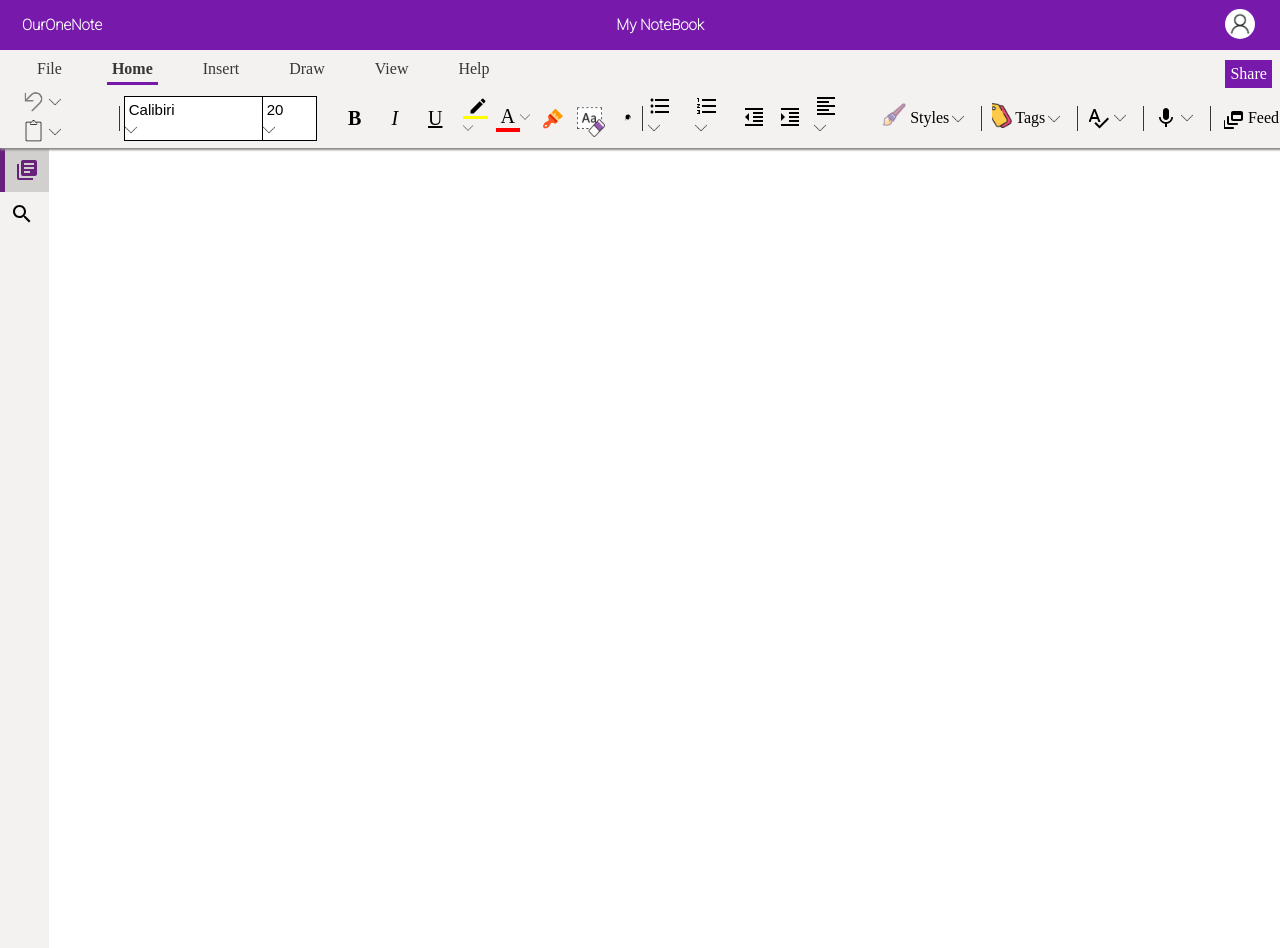
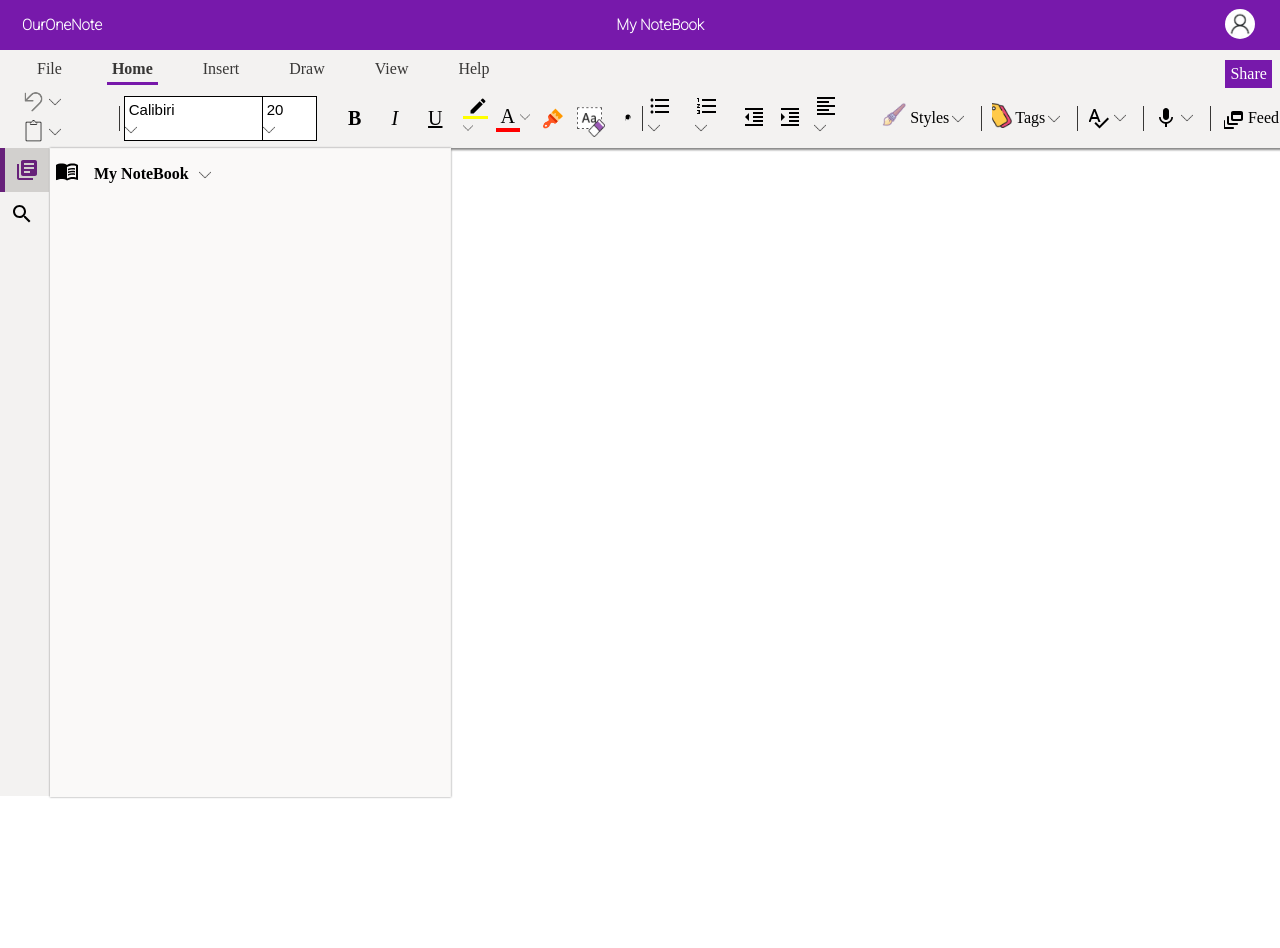
Before and after one commit to nancy0119/OurNote, a React (Create React App) app: page / in a window 1280 px wide. Shown: the top 948 px of the page. After the commit the page ends 800 px from the top, so only its background shows below. Built offline with nearby package versions, Linux system fonts and the light colour scheme.

Commit message:
Modified SideBar and added Toggle effect

```diff
--- a/public/styles.css
+++ b/public/styles.css
@@ -106,7 +106,7 @@ body{
     border-left: 1px solid #383736;
 }
 
-input:focus {
+.bottomNav input:focus {
     border: none;
     outline: none;
 }
@@ -126,14 +126,12 @@ input:focus {
 .leftBar{
     width: fit-content;
     background-color: #f3f2f1;
-    height: 100vh;
+    height: 81vh;
+    border-Right : 0.5px solid  #f3f2f1;
 }
 
 .sideIcon {
     padding: 10px;
-    /* color: #67217A;
-    background-color: #EDEBE9;
-    border-left: 5px solid #67217A ; */
 }
 
 .currentTab {
@@ -141,3 +139,13 @@ input:focus {
     background-color:#d2d0ce;
     border-left: 5px solid #67217A ;
 }
+
+.notebooks {
+    box-shadow: 0px 0px 2px #888888;
+    height: 81vh;
+    width: 50vh;
+    display: inline-flex;
+    background-color: #faf9f8;
+    border-right : 1px solid  #f3f2f1;
+    border-top: 1px solid  #f3f2f1 ;
+}
--- a/src/components/App.jsx
+++ b/src/components/App.jsx
@@ -1,7 +1,7 @@
 import React, { useState } from "react";
 import Header from "./Header";
 import TopNavBar from "./TopBar/TopNavBar";
-import SideBar from "./SideBar";
+import SideBar from "./SideBarFiles/SideBar";
 import BottomNavBar from "./BottomBar/BottomNavBar";
 
 function App() {
--- a/src/components/SideBar.jsx
+++ /dev/null
@@ -1,12 +0,0 @@
-import React from "react";
-import LibraryBooksIcon from '@material-ui/icons/LibraryBooks';
-import SearchIcon from '@material-ui/icons/Search';
-
-function SideBar() {
-    return <div className="leftBar">
-        <LibraryBooksIcon className="sideIcon currentTab hovering" style={{ display: "block" }} />
-        <SearchIcon className="sideIcon hovering" />
-    </div>
-}
-
-export default SideBar;
--- /dev/null
+++ b/src/components/SideBarFiles/NoteBookBar.jsx
@@ -0,0 +1,16 @@
+import React from "react";
+import MenuBookIcon from '@material-ui/icons/MenuBook';
+
+function NoteBooks(props) {
+
+    let visibility = props.isVisible;
+    return <div style={{ display: !visibility && "none" }} className="notebooks">
+        <div className="hovering" style={{ padding: "0px 5px", width: "inherit", height: "fit-content", display: "flex" }}>
+            <MenuBookIcon style={{ display: "inline", marginRight: "15px", marginTop: "10px" }} />
+            <p style={{ display: "inline", fontWeight: "bold", marginRight: "10px" }}> My NoteBook </p>
+            <img src="images/down-arrow.png" style={{ width: "12px", height: "12px", marginTop: "20px" }} />
+        </div>
+    </div >
+}
+
+export default NoteBooks;
--- /dev/null
+++ b/src/components/SideBarFiles/SearchBar.jsx
@@ -0,0 +1,14 @@
+import React from "react";
+
+
+function SearchBar(props) {
+    let visibility = props.isVisible;
+    return <div style={{ display: !visibility && "none", width: "30vh" }} className="notebooks">
+        <div style={{ padding: "5px", width: "inherit", height: "fit-content", display: "block" }}>
+            <input type="text" placeholder="Search" style={{ width: "25vh", padding: "10px", marginBottom: "10px" }} />
+            <input type="text" placeholder="Notebook" style={{ width: "15vh", padding: "5px" }}></input>
+        </div>
+    </div >
+}
+
+export default SearchBar;
--- /dev/null
+++ b/src/components/SideBarFiles/SideBar.jsx
@@ -0,0 +1,44 @@
+import React, { useState } from "react";
+import LibraryBooksIcon from '@material-ui/icons/LibraryBooks';
+import SearchIcon from '@material-ui/icons/Search';
+import NoteBooks from "./NoteBookBar";
+import SearchBar from "./SearchBar";
+
+function SideBar() {
+
+    const [isBookSelected, setBookSelected] = useState(true);
+    const [isSearchSelected, setSearchSelected] = useState(false);
+
+    function handleBookToggle() {
+        setBookSelected(prevValue => {
+            if (!prevValue) {
+                setSearchSelected(false);
+                return true;
+            }
+            return false;
+        });
+    }
+
+    function handleSearchToggle() {
+        setSearchSelected(prevValue => {
+            if (!prevValue) {
+                setBookSelected(false);
+                return true;
+            }
+
+            return false;
+        });
+    }
+
+    return <div style={{ display: "inline-flex" }}>
+        <div className="leftBar">
+            <LibraryBooksIcon onClick={handleBookToggle} className={isBookSelected ? "sideIcon currentTab hovering" : "sideIcon hovering"} style={{ display: "block" }} />
+            <SearchIcon onClick={handleSearchToggle} className={isSearchSelected ? "sideIcon currentTab hovering" : "sideIcon hovering"} />
+        </div>
+        <NoteBooks isVisible={isBookSelected} />
+        <SearchBar isVisible={isSearchSelected} />
+    </div>
+
+}
+
+export default SideBar;
```
